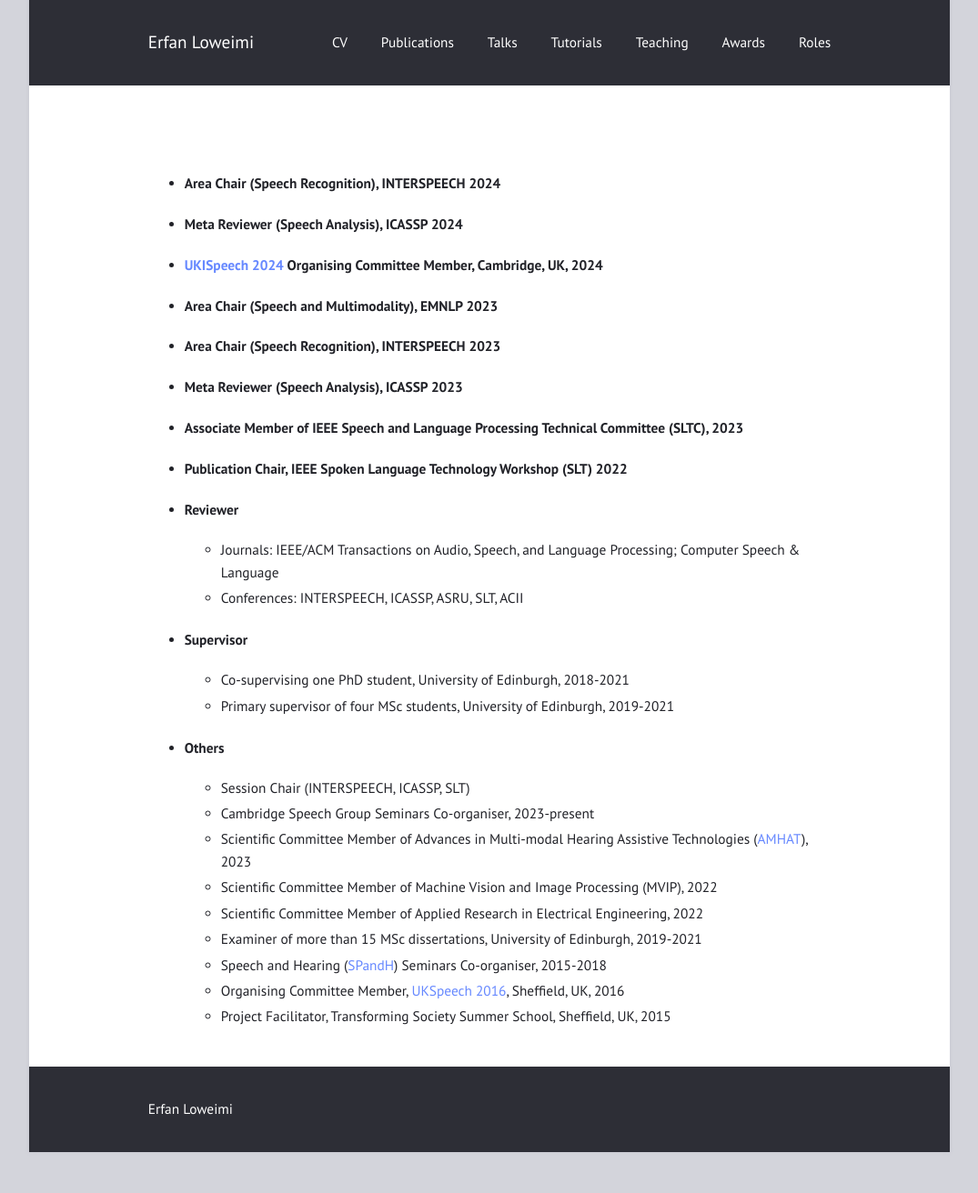
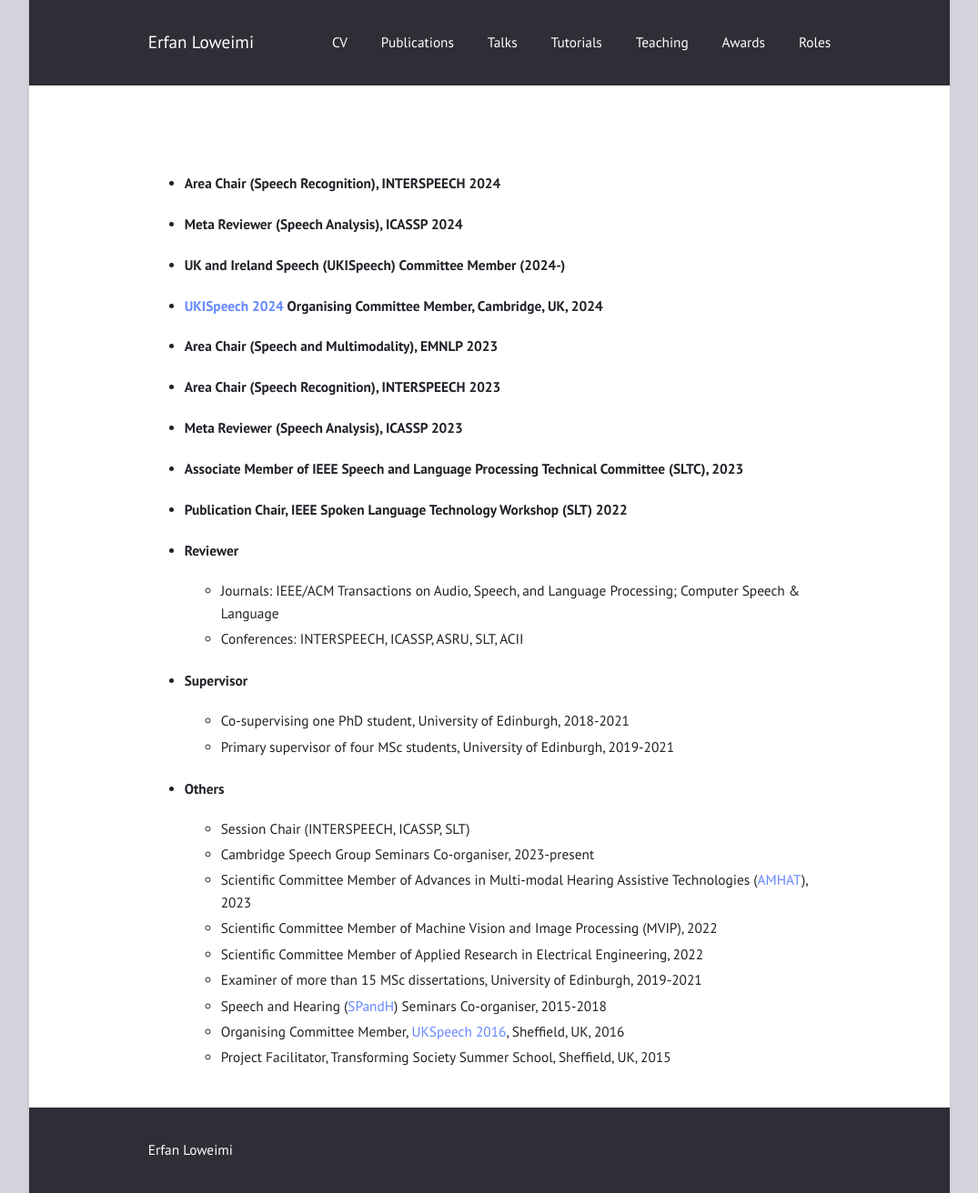
Before and after one commit to eloweimi/eloweimi.github.io, a Jekyll site: the page built from roles.md, in a window 1280 px wide. Shown: the whole page at 91% size, without its empty margins (102-1177 px from the left). Built offline with Jekyll 4.4.1, drawn with Linux system fonts in a browser that asks for light colours; before the commit the page ends 1267 px from its top, so only the background shows below that.

Commit message:
Update roles.md

```diff
--- a/roles.md
+++ b/roles.md
@@ -7,6 +7,7 @@ title: ""
 
 * #### Area Chair (Speech Recognition), INTERSPEECH 2024
 * #### Meta Reviewer (Speech Analysis), ICASSP 2024
+* #### UK and Ireland Speech (UKISpeech) Committee Member (2024-)
 * #### [UKISpeech 2024](https://ukis2024.eng.cam.ac.uk/) Organising Committee Member, Cambridge, UK, 2024
 * #### Area Chair (Speech and Multimodality), EMNLP 2023
 * #### Area Chair (Speech Recognition), INTERSPEECH 2023
```
